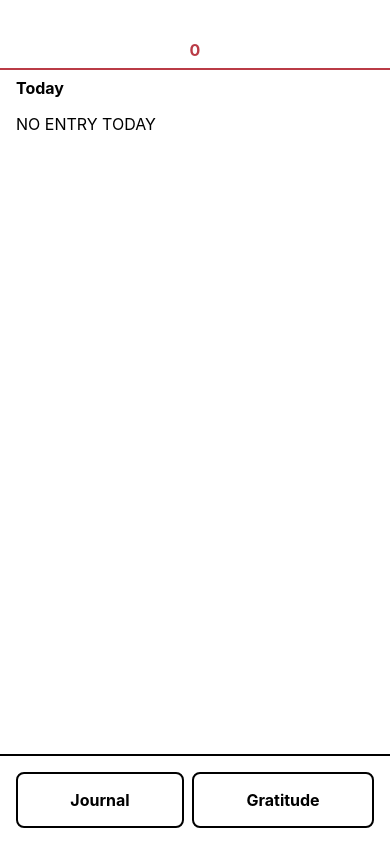
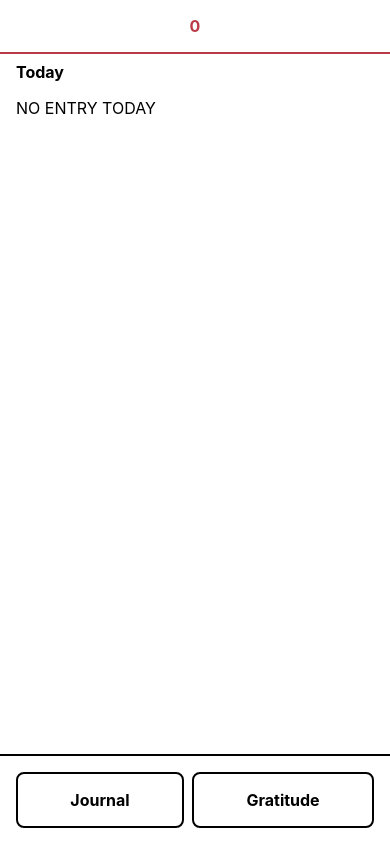
Before and after one commit to MatthewDailey/android-journal, a React Native app: screen / in a window 390 px wide. Built offline with nearby package versions, Linux system fonts and the light colour scheme.

Commit message:
mess around with StatusBar to see if a fresh build works

```diff
--- a/components/streak.tsx
+++ b/components/streak.tsx
@@ -4,8 +4,8 @@ import { HeavyText } from './text'
 
 const styles = StyleSheet.create({
     container: {
-        paddingTop: 40,
-        paddingBottom: 8,
+        paddingTop: 16,
+        paddingBottom: 16,
         alignItems: 'center',
         borderBottomWidth: 2,
         overflow: 'hidden',
--- a/main_view.tsx
+++ b/main_view.tsx
@@ -1,5 +1,5 @@
 import React from "react";
-import { StyleSheet, View } from "react-native";
+import { StyleSheet, View, StatusBar } from "react-native";
 import { ButtonContainer, PrimaryButton } from "./components/button";
 import { AddNewProps, roundToDay, ScrollingList } from "./components/scrolling_list";
 import { StreakHeader } from "./components/streak";
@@ -10,7 +10,6 @@ import { JournalEntry } from "./types";
 const styles = StyleSheet.create({
     container: {
         flex: 1,
-        backgroundColor: '#fff',
     },
 });
 
@@ -55,17 +54,17 @@ export const MainView = () => {
         switch (appState) {
             case "addingJournal":
                 return (<ButtonContainer>
-                    <PrimaryButton text="Cancel" onPress={() => {setAppState('viewing') }} />
+                    <PrimaryButton text="Cancel" onPress={() => { setAppState('viewing') }} />
                     <PrimaryButton text="Save" onPress={() => {
-                        addEntry({type: 'journal', text: newEntry, dateMs: Date.now()});
+                        addEntry({ type: 'journal', text: newEntry, dateMs: Date.now() });
                         setAppState('viewing');
                     }} />
                 </ButtonContainer>)
             case "addingGratitude":
                 return (<ButtonContainer>
-                    <PrimaryButton text="Cancel" onPress={() => {setAppState('viewing') }} />
+                    <PrimaryButton text="Cancel" onPress={() => { setAppState('viewing') }} />
                     <PrimaryButton text="Save" onPress={() => {
-                        addEntry({type: 'gratitude', text: newEntry, dateMs: Date.now()});
+                        addEntry({ type: 'gratitude', text: newEntry, dateMs: Date.now() });
                         setAppState('viewing');
                     }} />
                 </ButtonContainer>)
@@ -78,7 +77,7 @@ export const MainView = () => {
         }
     }
 
-    const getAddNew = () : AddNewProps|undefined => {
+    const getAddNew = (): AddNewProps | undefined => {
         switch (appState) {
             case "addingJournal":
                 return {
@@ -100,6 +99,7 @@ export const MainView = () => {
             <StreakHeader count={computeStreak(entries)} isStreakActive={firstEntryIsToday(entries)} />
             <ScrollingList entries={entries} addNew={getAddNew()} />
             {buttonsFragment()}
+            <StatusBar />
         </View >
     );
 }
```
